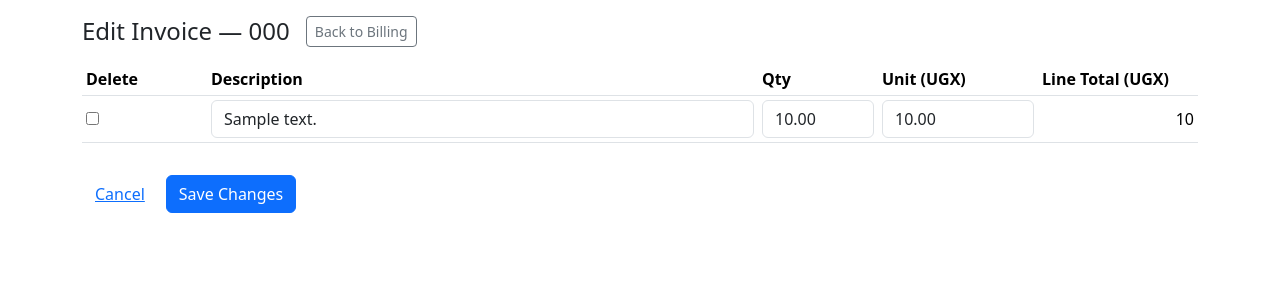
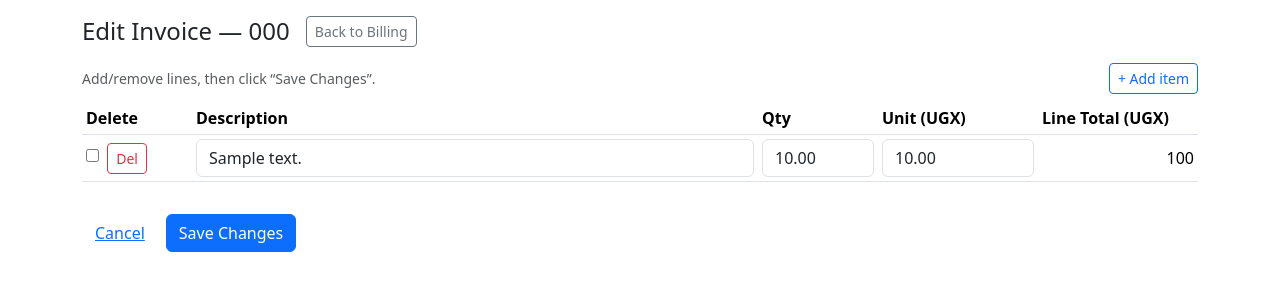
Before and after one commit to mabike09/evana-paed, a Flask app: page /invoices/1/edit in a window 1280 px wide. Shown: the part 56-356 px from the top of the page. Run offline with Flask 3, Linux system fonts and the light colour scheme; a user stored in the database is signed in; tables that the repository leaves empty hold one stand-in row (values such as "Sample post"); some libraries are stand-ins or nearby versions.

Commit message:
Invoice edit: add item and delete row UI
Added functionality to dynamically add and delete invoice lines with updated UI elements and JavaScript logic for recalculating totals.

```diff
--- a/app/templates/invoice_edit.html
+++ b/app/templates/invoice_edit.html
@@ -9,39 +9,129 @@
 <form method="post">
   <input type="hidden" name="csrf_token" value="{{ csrf_token() }}">
 
+  <div class="d-flex justify-content-between align-items-center mb-2">
+    <div class="text-muted small">Add/remove lines, then click “Save Changes”.</div>
+    <button type="button" class="btn btn-sm btn-outline-primary" id="btnAddLine">+ Add item</button>
+  </div>
+
   <div class="table-responsive">
     <table class="table table-sm align-middle">
       <thead>
         <tr>
-          <th>Delete</th>
+          <th style="width:110px;">Delete</th>
           <th>Description</th>
           <th style="width:120px;">Qty</th>
           <th style="width:160px;">Unit (UGX)</th>
           <th style="width:160px;">Line Total (UGX)</th>
         </tr>
       </thead>
-      <tbody>
+
+      <tbody id="invoiceLinesTbody">
         {% for l in inv.lines %}
-          <tr>
+          <tr class="inv-line" data-existing="1">
             <td>
-              <input type="checkbox" name="delete[]" value="{{ l.id }}">
+              <!-- keep existing delete logic (checkbox) -->
+              <input type="checkbox" name="delete[]" value="{{ l.id }}" class="delete-check">
               <input type="hidden" name="line_id[]" value="{{ l.id }}">
               <input type="hidden" name="procedure_id[]" value="{{ l.procedure_id or '' }}">
               <input type="hidden" name="item_id[]" value="{{ l.item_id or '' }}">
+
+              <!-- nicer delete button -->
+              <button type="button" class="btn btn-sm btn-outline-danger ms-1 btnRowDelete">Del</button>
             </td>
+
             <td><input type="text" class="form-control" name="desc[]" value="{{ l.description }}"></td>
-            <td><input type="number" step="1" min="0" class="form-control" name="qty[]" value="{{ l.qty or 1 }}"></td>
-            <td><input type="number" step="1" min="0" class="form-control" name="price[]" value="{{ l.unit_price or 0 }}"></td>
-            <td class="text-end">{{ '%.0f'|format(l.line_total or 0) }}</td>
+            <td><input type="number" step="1" min="0" class="form-control qty" name="qty[]" value="{{ l.qty or 1 }}"></td>
+            <td><input type="number" step="1" min="0" class="form-control price" name="price[]" value="{{ l.unit_price or 0 }}"></td>
+            <td class="text-end line-total">{{ '%.0f'|format(l.line_total or 0) }}</td>
           </tr>
         {% endfor %}
       </tbody>
     </table>
   </div>
 
+  <!-- hidden row template for NEW lines -->
+  <table class="d-none">
+    <tbody>
+      <tr id="lineTemplate" class="inv-line" data-existing="0">
+        <td>
+          <!-- for new rows: keep arrays aligned -->
+          <input type="checkbox" class="delete-check d-none" disabled>
+          <input type="hidden" name="line_id[]" value="">
+          <input type="hidden" name="procedure_id[]" value="">
+          <input type="hidden" name="item_id[]" value="">
+          <button type="button" class="btn btn-sm btn-outline-danger btnRowDelete">Del</button>
+        </td>
+
+        <td><input type="text" class="form-control" name="desc[]" value=""></td>
+        <td><input type="number" step="1" min="0" class="form-control qty" name="qty[]" value="1"></td>
+        <td><input type="number" step="1" min="0" class="form-control price" name="price[]" value="0"></td>
+        <td class="text-end line-total">0</td>
+      </tr>
+    </tbody>
+  </table>
+
   <div class="mt-3 d-flex gap-2">
     <a class="btn btn-link" href="{{ url_for('billing.patient_billing', patient_id=inv.patient_id) }}">Cancel</a>
     <button class="btn btn-primary">Save Changes</button>
   </div>
 </form>
+
+<script>
+(function () {
+  const tbody = document.getElementById("invoiceLinesTbody");
+  const btnAdd = document.getElementById("btnAddLine");
+  const tpl = document.getElementById("lineTemplate");
+
+  function toNum(v){ v = (v || "").toString().replace(/,/g,"").trim(); const n = Number(v); return isNaN(n) ? 0 : n; }
+
+  function recalcRow(tr){
+    const q = toNum(tr.querySelector(".qty")?.value);
+    const p = toNum(tr.querySelector(".price")?.value);
+    const total = q * p;
+    const td = tr.querySelector(".line-total");
+    if (td) td.textContent = Math.round(total).toString();
+  }
+
+  btnAdd?.addEventListener("click", () => {
+    const clone = tpl.cloneNode(true);
+    clone.removeAttribute("id");
+    tbody.appendChild(clone);
+    recalcRow(clone);
+    // focus description
+    const desc = clone.querySelector('input[name="desc[]"]');
+    if (desc) desc.focus();
+  });
+
+  document.addEventListener("click", (e) => {
+    const btn = e.target.closest(".btnRowDelete");
+    if (!btn) return;
+
+    const tr = btn.closest("tr.inv-line");
+    if (!tr) return;
+
+    const isExisting = tr.getAttribute("data-existing") === "1";
+
+    if (isExisting) {
+      // mark for deletion using existing checkbox + hide row
+      const chk = tr.querySelector(".delete-check");
+      if (chk) chk.checked = true;
+      tr.style.display = "none";
+    } else {
+      // new unsaved row -> remove from DOM
+      tr.remove();
+    }
+  });
+
+  document.addEventListener("input", (e) => {
+    if (e.target.matches(".qty,.price")) {
+      const tr = e.target.closest("tr.inv-line");
+      if (tr) recalcRow(tr);
+    }
+  });
+
+  // initial totals
+  document.querySelectorAll("tr.inv-line").forEach(recalcRow);
+})();
+</script>
 {% endblock %}
```
